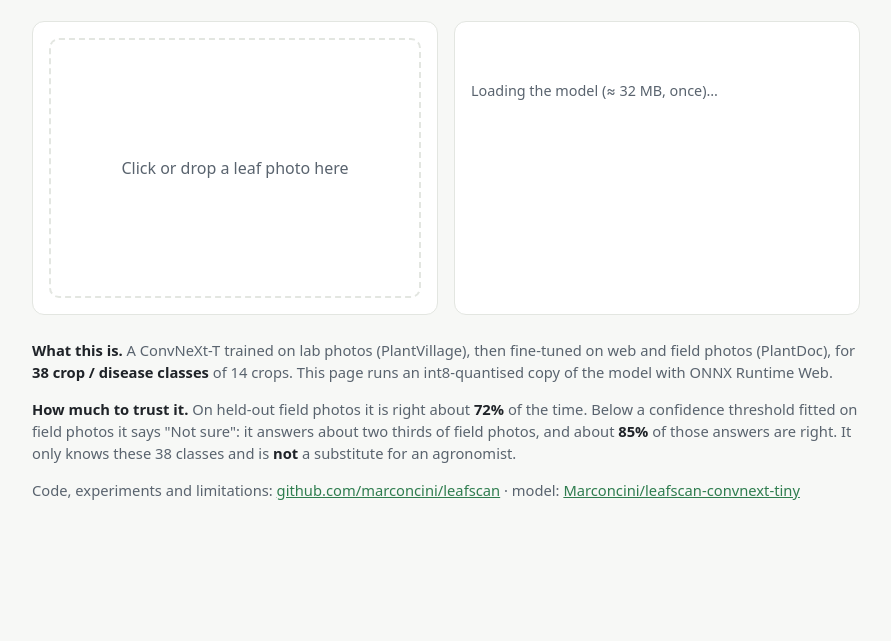
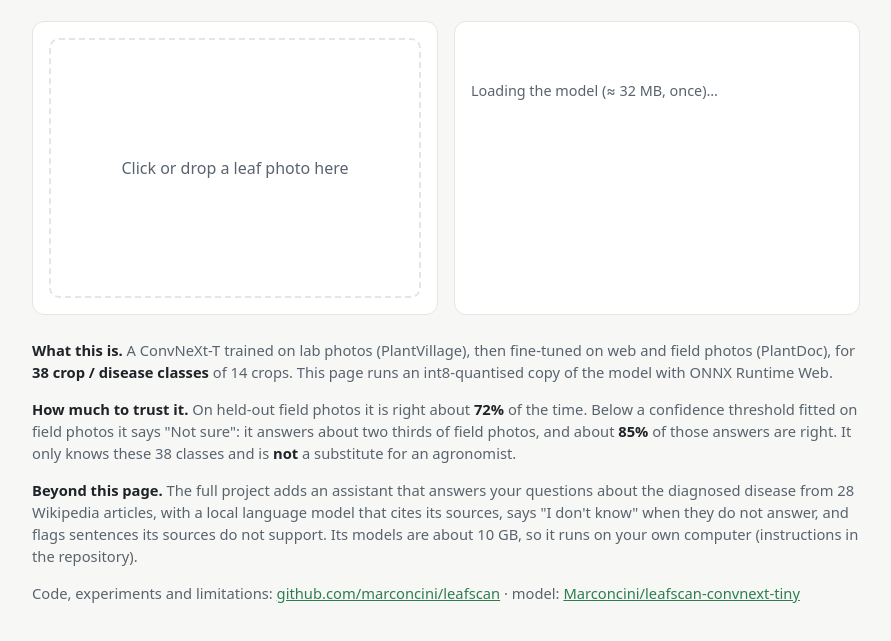
Before and after one commit to marconcini/leafscan, a plain HTML site: page space/index.html in a window 1280 px wide. Shown: the part 101-742 px from the top of the page, without its empty margins (194-1085 px from the left). Drawn offline with Linux system fonts and the light colour scheme; a script that the page names is missing.

Commit message:
feat(web): mention the cited assistant on the demo page

```diff
--- a/space/index.html
+++ b/space/index.html
@@ -68,6 +68,11 @@
     "Not sure": it answers about two thirds of field photos, and about <strong>85%</strong> of those
     answers are right. It only knows these 38 classes and is <strong>not</strong> a substitute for
     an agronomist.</p>
+    <p><strong>Beyond this page.</strong> The full project adds an assistant that answers your
+    questions about the diagnosed disease from 28 Wikipedia articles, with a local language model
+    that cites its sources, says "I don't know" when they do not answer, and flags sentences its
+    sources do not support. Its models are about 10 GB, so it runs on your own computer
+    (instructions in the repository).</p>
     <p>Code, experiments and limitations:
     <a href="https://github.com/marconcini/leafscan">github.com/marconcini/leafscan</a> ·
     model: <a href="https://huggingface.co/Marconcini/leafscan-convnext-tiny">Marconcini/leafscan-convnext-tiny</a></p>
```
Also changed, not shown: web/index.html (+5 -0 lines).
